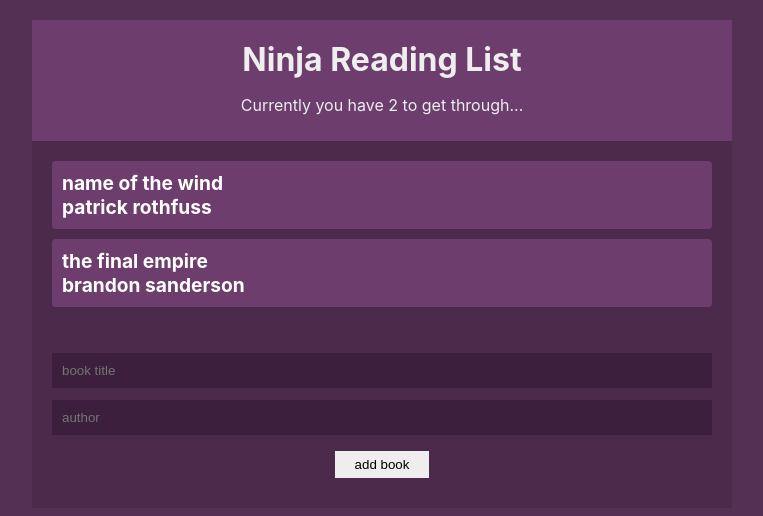
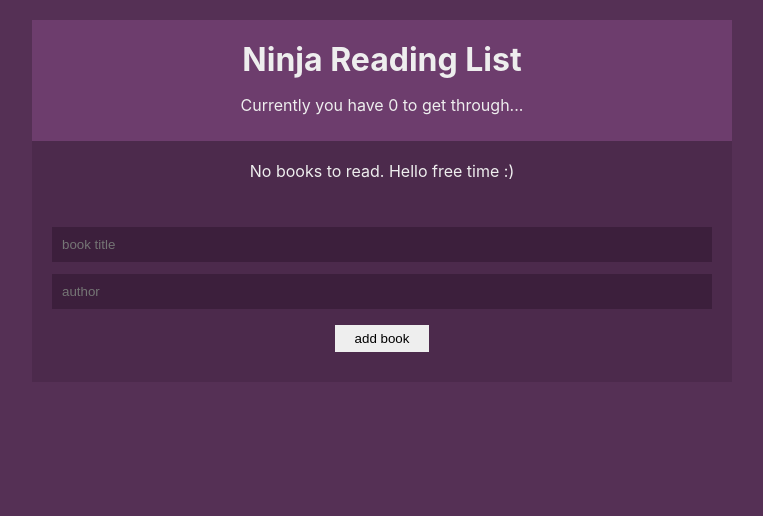
Before and after one commit to GoodnessObi/reading-list, a React (Create React App) app: page / in a window 1280 px wide. Shown: the top 516 px of the page, without its empty margins (258-1021 px from the left). Built offline with nearby package versions, Linux system fonts and the light colour scheme; the HTML template or start-up script is replaced by a standard one.

Commit message:
adding a reducer

```diff
--- a/src/components/BookDetails.js
+++ b/src/components/BookDetails.js
@@ -2,10 +2,10 @@
 import { BookContext } from "../contexts/BookContext";
 
 const BookDetails = ({ book }) => {
-  const { removeBook } = useContext(BookContext);
+  const { dispatch } = useContext(BookContext);
 
   return (
-    <li onClick={() => removeBook(book.id)}>
+    <li onClick={() => dispatch({ type: 'REMOVE_BOOK', id:book.id})}>
       <div className="title">{ book.title}</div>
       <div className="title">{ book.author}</div>
     </li>
--- a/src/components/BookForm.js
+++ b/src/components/BookForm.js
@@ -2,12 +2,12 @@
 import { BookContext } from "../contexts/BookContext";
 
 const BookForm = () => {
-  const { addBook } = useContext(BookContext);
+  const { dispatch } = useContext(BookContext);
   const [title, setTitle] = useState('');
   const [author, setAuthor] = useState('');
   const handleSubmit = (e) => {
     e.preventDefault();
-    addBook(title, author);
+    dispatch({ type: 'ADD_BOOK', book: { title, author }});
     setTitle('');
     setAuthor('');
   }
--- a/src/contexts/BookContext.js
+++ b/src/contexts/BookContext.js
@@ -1,23 +1,13 @@
-import { createContext, useState } from "react";
-import { v1 as uuidv1 } from 'uuid';
+import { createContext, useReducer } from "react";
+import { bookReducer } from "../reducers/bookReducer";
 
 export const BookContext = createContext();
 
 const BookContextProvider = (props) => {
-  const [books, setBooks] = useState([
-    {title: 'name of the wind', author: 'patrick rothfuss', id: 1},
-    {title: 'the final empire', author: 'brandon sanderson', id: 2},
-  ]);
+  const [books, dispatch] = useReducer(bookReducer, []);
 
-  const addBook = (title, author) => {
-    setBooks([...books, { title, author, id: uuidv1() }])
-  }
-
-  const removeBook = (id) => {
-    setBooks(books.filter(book => book.id !== id))
-  }
   return (
-    <BookContext.Provider value={{books, addBook, removeBook}}>
+    <BookContext.Provider value={{books, dispatch}}>
       {props.children}
     </BookContext.Provider>
   );
--- /dev/null
+++ b/src/reducers/bookReducer.js
@@ -0,0 +1,16 @@
+import { v1 as uuidv1 } from 'uuid';
+
+export const bookReducer = (state, action) => {
+  switch(action.type) {
+    case 'ADD_BOOK':
+      return [...state, {
+        title: action.book.title,
+        author: action.book.author,
+        id: uuidv1()
+      }]
+    case 'REMOVE_BOOK':
+      return state.filter(book => book.id !== action.id)
+      default:
+    return state
+  }
+}
```
